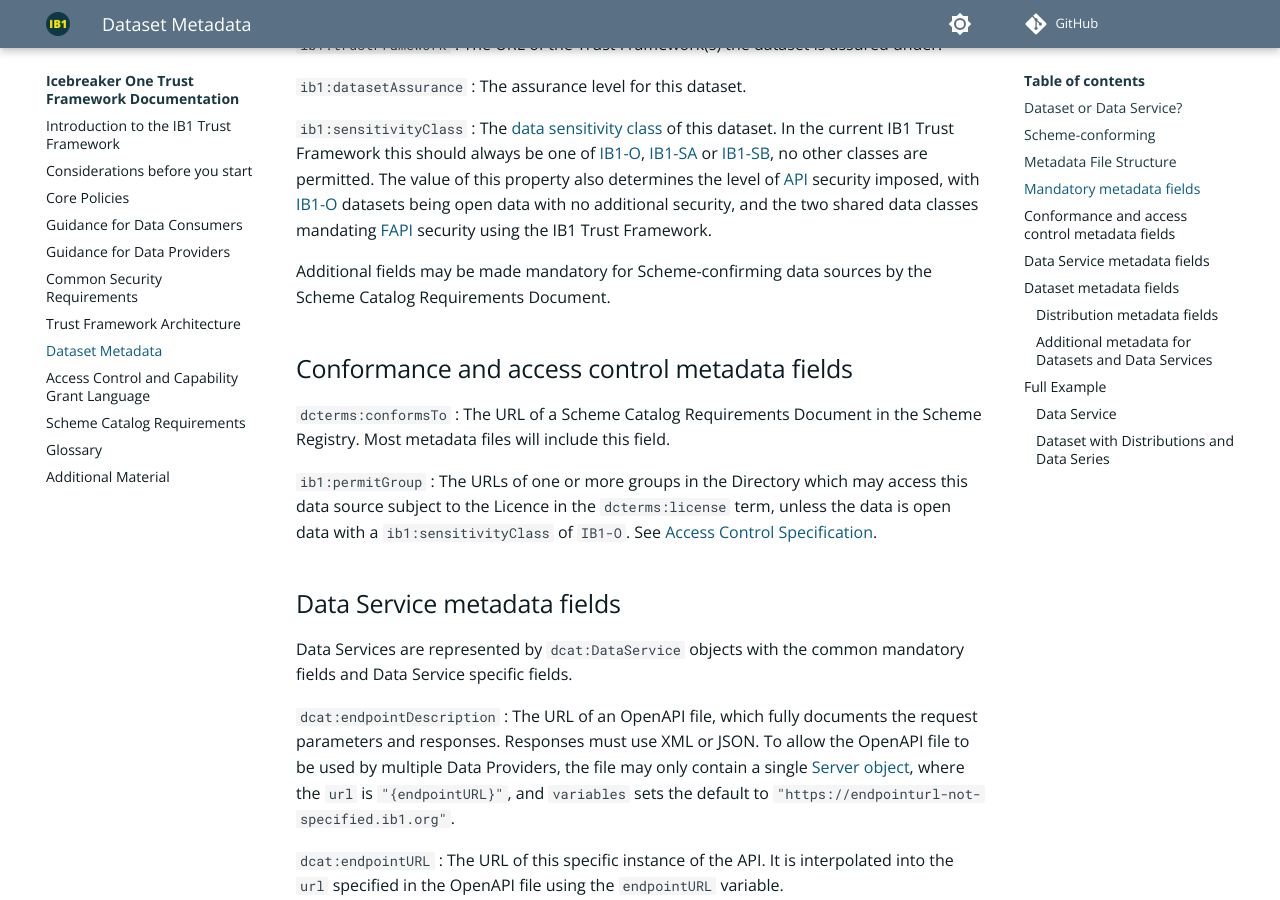
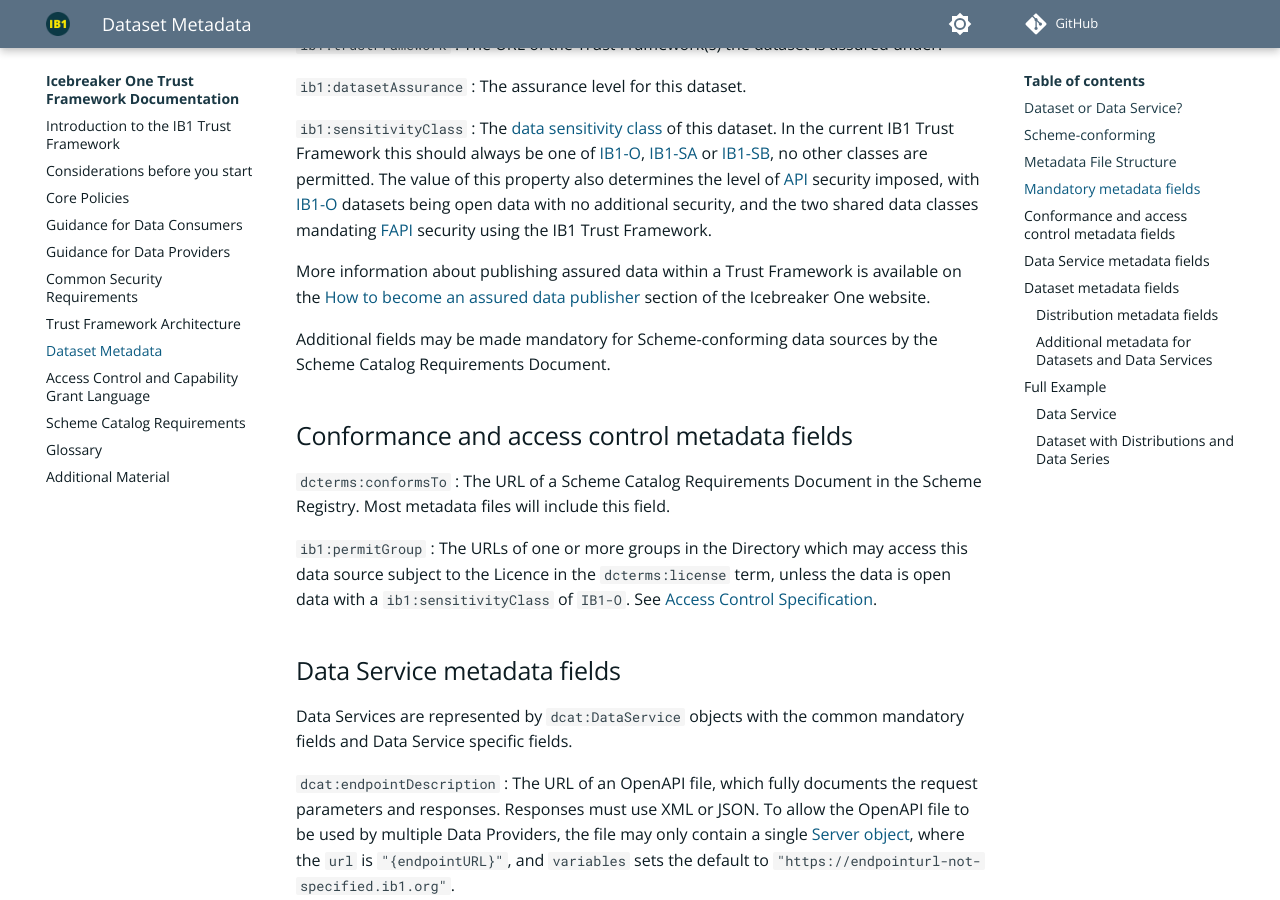
Before and after one commit to icebreakerone/ib1-technical-docs, an MkDocs documentation site: the page built from docs/metadata.md, in a window 1280 px wide and 900 px high, scrolled down 1943 px. Built offline with MkDocs 1.6.1 and Material for MkDocs 9.7.7, drawn with Linux system fonts in a browser that asks for light colours; plug-ins that fetch from the network failed and are left out; comment, search, counter and statistics services are not loaded; the version menu is left out; some of the changed text lies outside the part shown.

Commit message:
Changes after review (2)

```diff
--- a/docs/metadata.md
+++ b/docs/metadata.md
@@ -80,7 +80,10 @@ The following fields must be included in every DCAT object. Metadata will be vis
 `ib1:sensitivityClass`
 : The [data sensitivity class](glossary.md#term-Data-sensitivity-class) of this dataset. In the current IB1 Trust Framework this should always be one of [IB1-O](glossary.md#term-Data-sensitivity-class-open),  [IB1-SA](glossary.md#term-Data-sensitivity-class-shared-A) or [IB1-SB](glossary.md#term-Data-sensitivity-class-shared-B), no other classes are permitted. The value of this property also determines the level of [API](glossary.md#term-Application-programming-interface) security imposed, with [IB1-O](glossary.md#term-Data-sensitivity-class-open) datasets being open data with no additional security, and the two shared data classes mandating [FAPI](glossary.md#term-Financial-Grade-API) security using the IB1 Trust Framework.
 
-Additional fields may be made mandatory for Scheme-confirming data sources by the Scheme Catalog Requirements Document.
+More information about publishing assured data within a Trust Framework is available on the [How to become an assured data publisher](https://icebreakerone.org/sops/assured-data-publishing/) section of the Icebreaker One website.
+
+Additional fields may be made mandatory for Scheme-conforming data sources by the Scheme Catalog Requirements Document.
+
 
 ## Conformance and access control metadata fields
 
@@ -162,7 +165,7 @@ using internal or custom representation when absolutely necessary.
 Of particular note, and something we would like to ultimately expose in the Open Net Zero search interface, is information about the geospatial and temporal ranges of entries within a dataset. This is a complex subject, but one that has already been handled by DCAT. If you need to express this kind of information, please do so according to the standards laid out
 [here](https://www.w3.org/TR/vocab-dcat-2/#time-and-space).
 
-We encourage use of the `dcat:keyword` list for datasets. These translate to “tags” in our web interface and are useful to group datasets around specific topics.
+We encourage use of the `dcat:keyword` list for datasets. These translate to “tags” in Open Net Zero's web interface and are useful to group datasets around specific topics.
 
 
 ## Full Example
```
